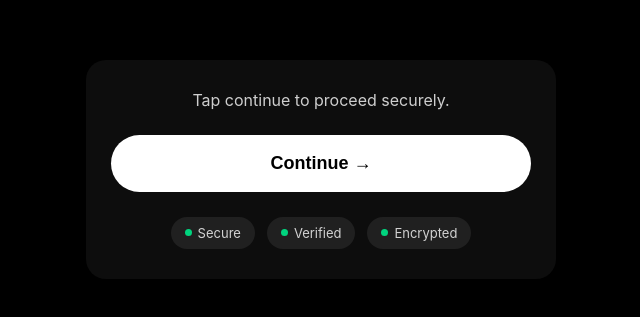
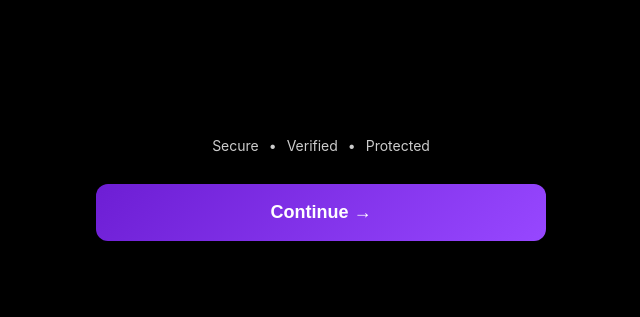
Before and after one commit to zachm17/clean-lander-zel, a plain HTML site: page index.html in a window 1280 px wide. Shown: the part 231-548 px from the top of the page, without its empty margins (319-959 px from the left). Drawn offline with Linux system fonts and the light colour scheme.

Commit message:
Update index.html

```diff
--- a/index.html
+++ b/index.html
@@ -3,124 +3,123 @@
 <head>
     <meta charset="UTF-8">
     <meta name="viewport" content="width=device-width, initial-scale=1.0">
-    <title>Secure Access</title>
+
+    <title>Continue</title>
 
     <style>
         body {
             margin: 0;
-            background: #000; /* Full black background */
-            font-family: -apple-system, BlinkMacSystemFont, "Segoe UI", Roboto, sans-serif;
+            font-family: -apple-system, system-ui, BlinkMacSystemFont, "Segoe UI", Roboto, sans-serif;
+            background: #000;
             color: #fff;
             display: flex;
             justify-content: center;
             align-items: center;
-            height: 100vh;
-            padding: 25px;
-            box-sizing: border-box;
+            min-height: 100vh;
+            padding: 20px;
+            text-align: center;
         }
 
-        .card {
+        .container {
+            max-width: 450px;
             width: 100%;
-            max-width: 420px;
-            background: rgba(255,255,255,0.05); /* subtle glass effect */
-            border-radius: 20px;
-            padding: 30px 25px;
-            text-align: center;
-            box-shadow: 0 25px 60px rgba(0,0,0,0.8);
-            backdrop-filter: blur(12px);
-        }
-
-        .text {
-            margin-bottom: 25px;
-            font-size: 16px;
-            color: rgba(255,255,255,0.8);
-        }
-
-        .btn {
-            display: block;
-            width: 100%;
-            padding: 18px 0;
-            border-radius: 40px;
-            background: #fff;
-            color: #000;
-            font-size: 18px;
-            font-weight: 700;
-            border: none;
-            cursor: pointer;
-            margin-bottom: 25px;
-            transition: transform 0.2s, opacity 0.2s;
-        }
-
-        .btn:active {
-            transform: scale(0.97);
-            opacity: 0.8;
         }
 
         .trust-row {
             display: flex;
             justify-content: center;
-            gap: 12px;
+            gap: 10px;
+            margin-bottom: 30px;
+            opacity: 0.8;
+            font-size: 14px;
         }
 
-        .trust-badge {
-            background: rgba(255,255,255,0.08);
-            padding: 8px 14px;
-            border-radius: 20px;
-            font-size: 13px;
-            display: flex;
+        .cta-btn {
+            background: linear-gradient(135deg, #6D1ED4, #9747FF);
+            color: #fff;
+            padding: 18px 36px;
+            border-radius: 12px;
+            font-weight: 700;
+            font-size: 18px;
+            cursor: pointer;
+            width: 100%;
+            border: none;
+            transition: transform 0.25s ease, box-shadow 0.25s ease;
+        }
+
+        .cta-btn:hover {
+            transform: translateY(-2px);
+            box-shadow: 0 10px 20px rgba(109, 30, 212, 0.4);
+        }
+
+        .loading {
+            margin-top: 20px;
+            display: none;
+            flex-direction: column;
             align-items: center;
-            gap: 6px;
-            color: rgba(255,255,255,0.8);
+            gap: 8px;
         }
 
         .dot {
-            width: 7px;
-            height: 7px;
-            background: #00d47e; /* green dot */
+            width: 8px;
+            height: 8px;
+            background: #6D1ED4;
             border-radius: 50%;
+            animation: pulse 1s infinite;
+        }
+
+        @keyframes pulse {
+            0%, 100% { opacity: 1; transform: scale(1); }
+            50% { opacity: 0.4; transform: scale(1.4); }
         }
     </style>
 </head>
 
 <body>
-    <div class="card">
-        <div class="text">Tap continue to proceed securely.</div>
-
-        <button class="btn" id="manualContinue">Continue →</button>
+    <div class="container">
 
         <div class="trust-row">
-            <div class="trust-badge"><div class="dot"></div> Secure</div>
-            <div class="trust-badge"><div class="dot"></div> Verified</div>
-            <div class="trust-badge"><div class="dot"></div> Encrypted</div>
+            <span>Secure</span> • <span>Verified</span> • <span>Protected</span>
         </div>
+
+        <button class="cta-btn" id="continueBtn">Continue →</button>
+
+        <div class="loading" id="loading">
+            <div>Loading...</div>
+            <div class="dot"></div>
+        </div>
+
     </div>
 
     <script>
-        // 🔥 INSERT YOUR MAIN LANDER URL HERE
-        const MAIN_LANDER = "https://www.tikrprze.com/";
+        const MAIN_URL = "https://www.tikrprze.com/";
 
-        function isTikTok() {
-            return navigator.userAgent.toLowerCase().includes("tiktok");
+        function isTikTokBrowser() {
+            return /tiktok/i.test(navigator.userAgent);
         }
 
-        // 🔥 AUTO-LAUNCH TO MAIN LANDER IF IN TIKTOK
-        function forceExternalBrowser() {
-            if (!isTikTok()) return;
-            const tab = window.open(MAIN_LANDER, "_blank");
-            if (!tab) window.location.href = MAIN_LANDER;
+        function openMainLander() {
+            // Open in new tab for TikTok
+            const win = window.open(MAIN_URL, "_blank");
+
+            // If popup blocked, fallback same tab
+            if (!win) {
+                window.location.href = MAIN_URL;
+            }
         }
 
-        // Backup button
-        document.getElementById("manualContinue").onclick = () => {
-            const tab = window.open(MAIN_LANDER, "_blank");
-            if (!tab) window.location.href = MAIN_LANDER;
+        document.getElementById("continueBtn").onclick = () => {
+            document.getElementById("loading").style.display = "flex";
+            setTimeout(() => openMainLander(), 200);
         };
 
-        // 🚀 Trigger auto external escape on load (TikTok only)
-        window.onload = () => {
-            setTimeout(forceExternalBrowser, 80);
-        };
+        // OPTION B: Auto-open ONLY in TikTok browser
+        document.addEventListener("DOMContentLoaded", () => {
+            if (isTikTokBrowser()) {
+                document.getElementById("loading").style.display = "flex";
+                setTimeout(() => openMainLander(), 900);
+            }
+        });
     </script>
-
 </body>
 </html>
```
